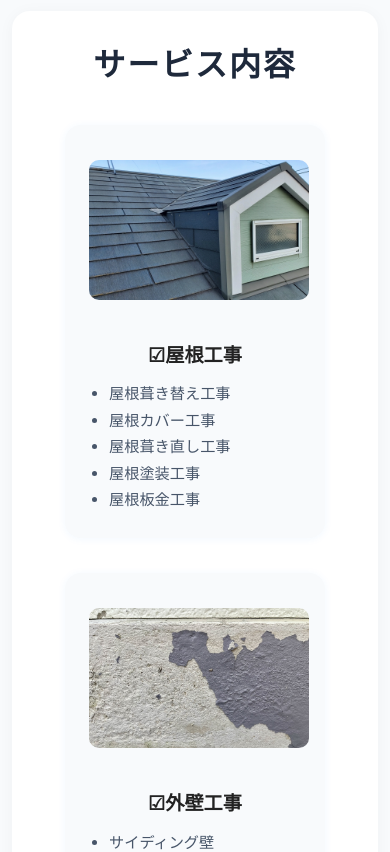
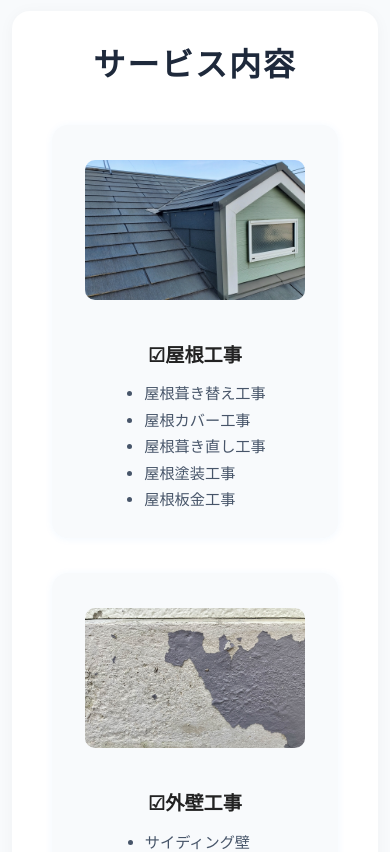
Before and after one commit to koteharyu/daiken_hp, a Next.js app: page / in a window 390 px wide. Shown: the part 2280-3132 px from the top of the page. Built offline with nearby package versions, Linux system fonts and the light colour scheme.

Commit message:
スマホサイズ：サービス内容の見た目調整

```diff
--- a/src/app/page.module.css
+++ b/src/app/page.module.css
@@ -201,8 +201,12 @@ a.secondary {
     display: none;
   }
 
+
+
   .serviceCard {
-    padding: 0.8em 0.5em 0.8em 0.5em;
+    width: 100%;
+    box-sizing: border-box;
+    padding: 1.5em 1.2em;
     margin-bottom: 0.7em;
   }
 
@@ -411,6 +415,7 @@ a.secondary {
   margin-bottom: 0.7em;
 }
 .serviceCard ul {
+  display: inline-block;
   padding-left: 20px; /* 箇条書きの点が表示されるように調整 */
   color: #475569;
   font-size: 1rem;
@@ -677,6 +682,11 @@ a.secondary {
     gap: 1.5rem;
     align-items: center;
   }
+  .serviceCard {
+    width: 80%;
+    max-width: 100%;
+  }
+
   .statsRow {
     flex-direction: column;
     gap: 1rem;
```
